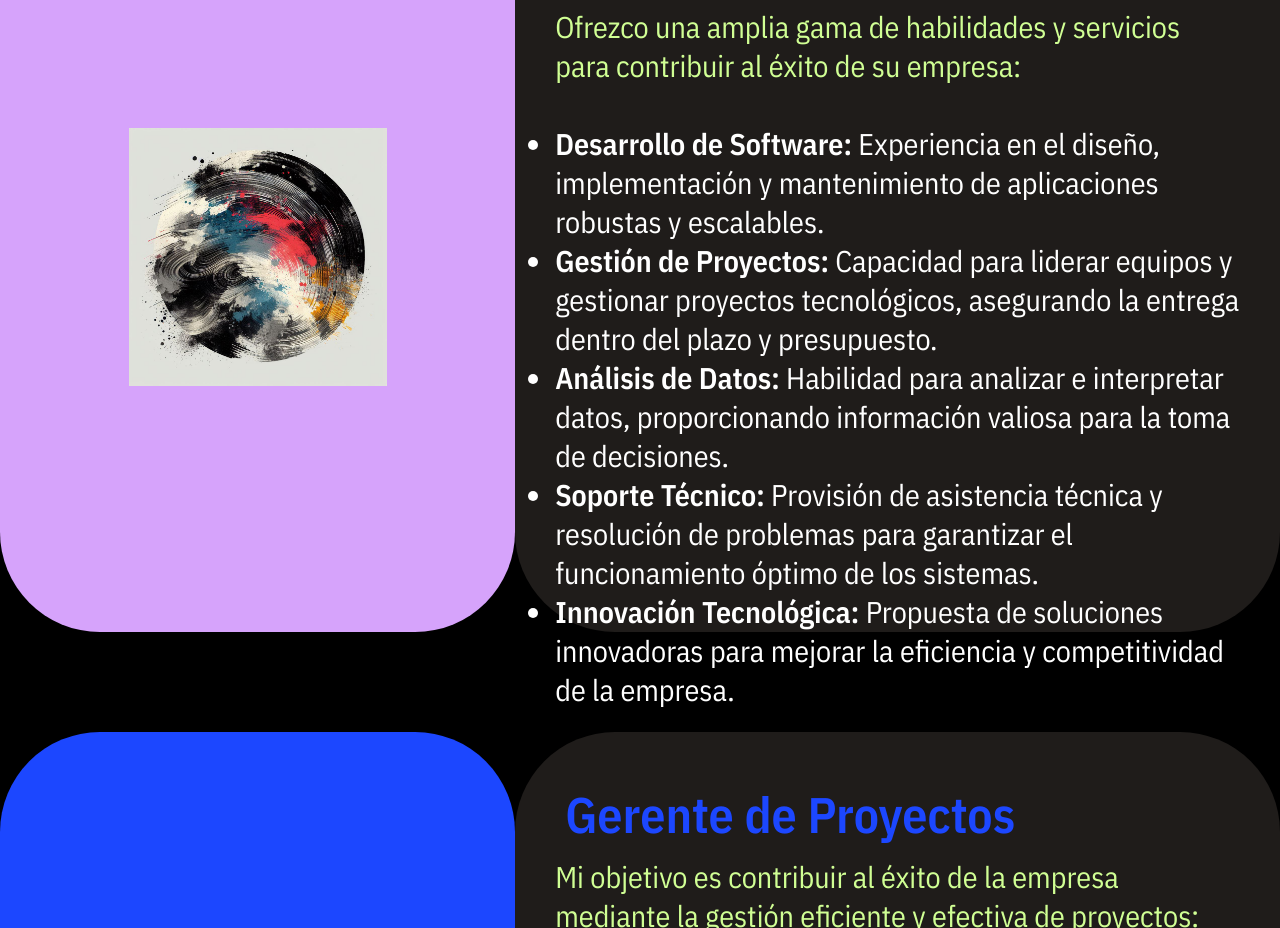
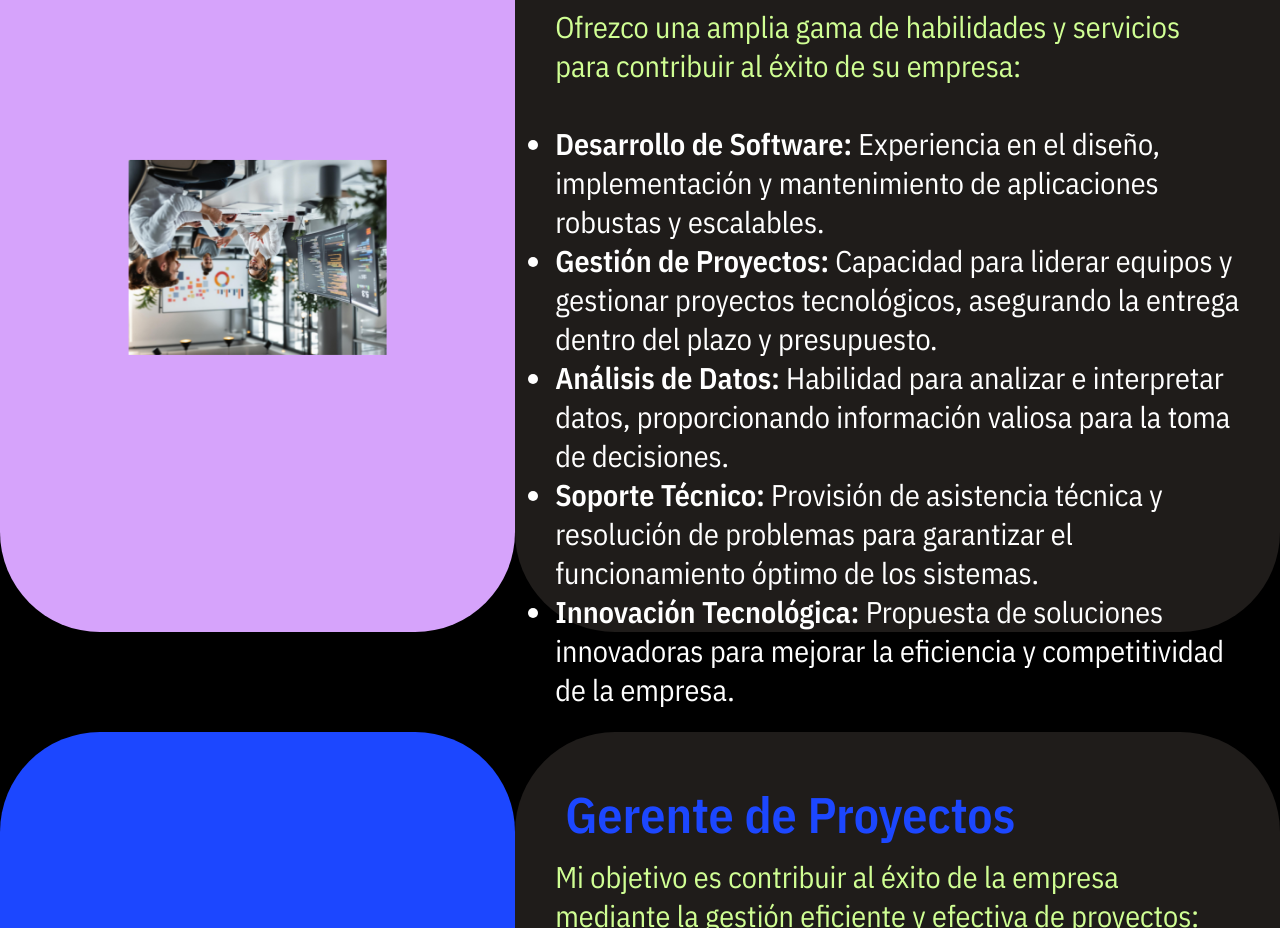
Before and after one commit to juanpablodia/juanpablodia-cv, a plain HTML site: page index.html in a window 1280 px wide. Shown: the part 968-1896 px from the top of the page. Drawn offline with nearby package versions, Linux system fonts and the light colour scheme.

Commit message:
Se reemplaza imagen por otra mas acorded a la H.V en cada sección

```diff
--- a/index.html
+++ b/index.html
@@ -67,7 +67,7 @@
   <section id="Servicios" class="Servicios Servicios-html sticky">
     <article>
       <figure>
-        <img src="imagenes/un circulo con un estilo grunge.png" width="200" alt="Un circulo con un estilo grunge">
+        <img src="imagenes/Ingeniero informartico.jpg" width="200" alt="Un circulo con un estilo grunge">
       </figure>
       <div class="text">
         <h2>Ingeniero Informático</h2>
```
Also changed, not shown: imagenes/Ingeniero informartico.jpg (added).
